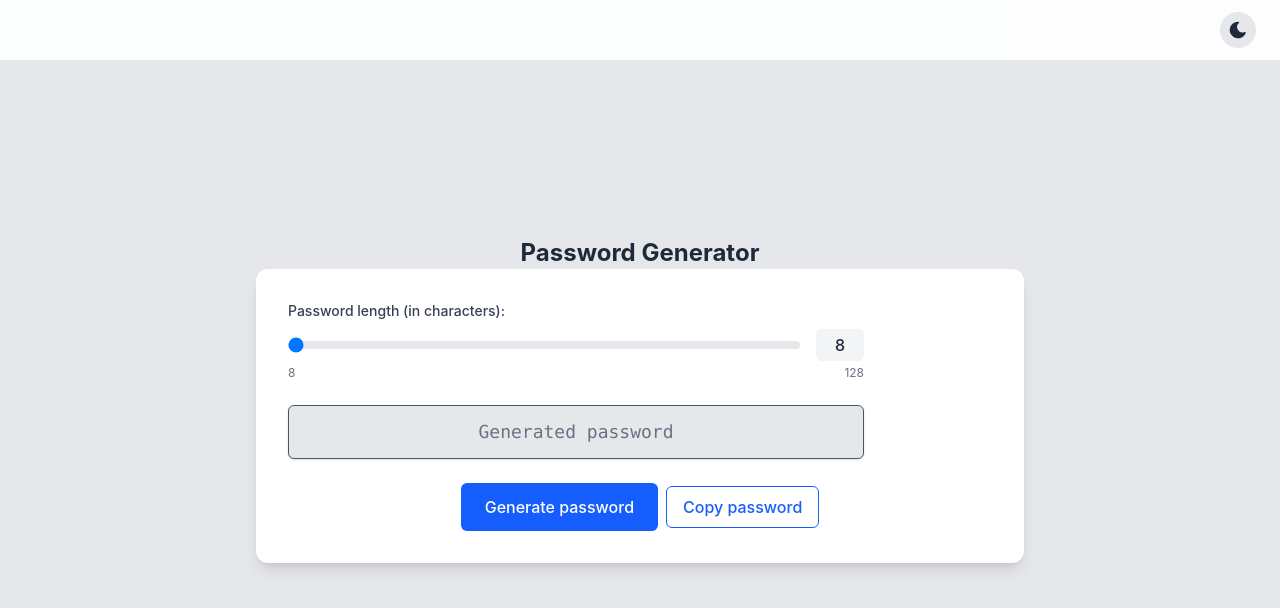
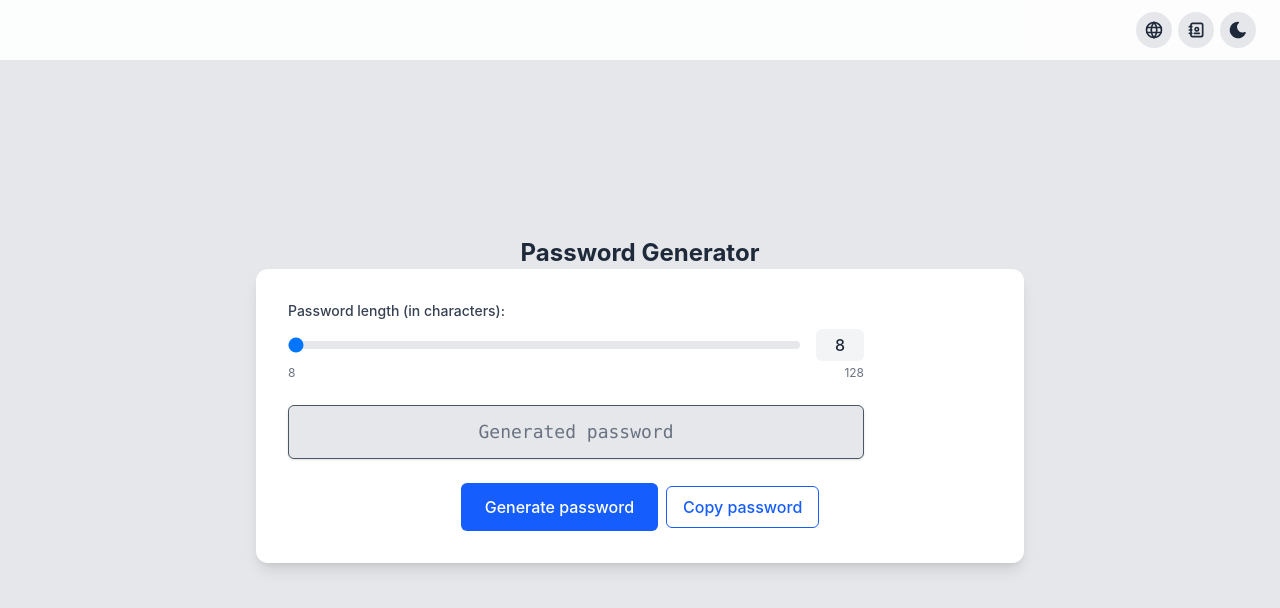
Before and after one commit to RaulCatalinas/PasswordGenerator, a React (Vite) app in the folder frontend/: page / in a window 1280 px wide. Shown: the top 608 px of the page. Built offline with nearby package versions, Linux system fonts and the light colour scheme.

Commit message:
feat(ui): created contact and language toggle buttons, functionality still to be implemented

```diff
--- /dev/null
+++ b/frontend/src/components/buttons/BaseTaskBarButton.tsx
@@ -0,0 +1,32 @@
+// Stores
+import { useDarkModeStore } from "@/src/stores/dark-mode"
+
+// React
+import { ReactNode } from "react"
+
+interface BaseTaskBarButtonProps {
+  children: ReactNode
+  onClick: () => void
+}
+
+export default function BaseTaskBarButton({
+  children,
+  onClick
+}: BaseTaskBarButtonProps) {
+  const darkModeActive = useDarkModeStore(state => state.darkModeActive)
+
+  return (
+    <button
+      onClick={onClick}
+      className={`
+        p-2 rounded-full transition-colors duration-200
+        focus:outline-none focus:ring-2 focus:ring-opacity-50
+        hover:cursor-pointer
+        ${darkModeActive ? "bg-gray-600" : "bg-gray-200"}
+        ${darkModeActive ? "hover:bg-gray-500" : "hover:bg-gray-300"}
+      `}
+    >
+      {children}
+    </button>
+  )
+}
--- /dev/null
+++ b/frontend/src/components/buttons/ButtonChangeLanguage.tsx
@@ -0,0 +1,17 @@
+// Components
+import BaseTaskBarButton from "./BaseTaskBarButton"
+
+// Third-Party libraries
+import { IconWorld } from "@tabler/icons-react"
+
+export default function ButtonChangeLanguage() {
+  const handleChangeLanguage = () => {
+    console.log("Changing language...")
+  }
+
+  return (
+    <BaseTaskBarButton onClick={handleChangeLanguage}>
+      <IconWorld size={20} />
+    </BaseTaskBarButton>
+  )
+}
--- a/frontend/src/components/buttons/ButtonChangeTheme.tsx
+++ b/frontend/src/components/buttons/ButtonChangeTheme.tsx
@@ -3,6 +3,9 @@ import { useDarkModeStore } from "@/src/stores/dark-mode"
 
 // Third-Party libraries
 import { IconMoonFilled, IconSunFilled } from "@tabler/icons-react"
+
+// Components
+import BaseTaskBarButton from "./BaseTaskBarButton"
 
 export default function ButtonChangeTheme() {
   const darkModeActive = useDarkModeStore(state => state.darkModeActive)
@@ -13,21 +16,12 @@ export default function ButtonChangeTheme() {
   }
 
   return (
-    <button
-      onClick={toggleDarkModeActive}
-      className={`
-        p-2 rounded-full transition-colors duration-200
-        focus:outline-none focus:ring-2 focus:ring-opacity-50
-        hover:cursor-pointer
-        ${darkModeActive ? "bg-gray-700" : "bg-gray-200"}
-        ${darkModeActive ? "hover:bg-gray-600" : "hover:bg-gray-300"}
-      `}
-    >
+    <BaseTaskBarButton onClick={toggleDarkModeActive}>
       {darkModeActive ? (
         <IconSunFilled size={20} />
       ) : (
         <IconMoonFilled size={20} />
       )}
-    </button>
+    </BaseTaskBarButton>
   )
 }
--- /dev/null
+++ b/frontend/src/components/buttons/ButtonContact.tsx
@@ -0,0 +1,17 @@
+// Components
+import BaseTaskBarButton from "./BaseTaskBarButton"
+
+// Third-Party libraries
+import { IconAddressBook } from "@tabler/icons-react"
+
+export default function ButtonChangeLanguage() {
+  const handleContact = () => {
+    console.log("Contacting...")
+  }
+
+  return (
+    <BaseTaskBarButton onClick={handleContact}>
+      <IconAddressBook size={20} />
+    </BaseTaskBarButton>
+  )
+}
--- a/frontend/src/components/taskbar/Taskbar.tsx
+++ b/frontend/src/components/taskbar/Taskbar.tsx
@@ -1,5 +1,7 @@
 // Components
+import ButtonChangeLanguage from "../buttons/ButtonChangeLanguage"
 import ButtonChangeTheme from "../buttons/ButtonChangeTheme"
+import ButtonContact from "../buttons/ButtonContact"
 
 // Stores
 import { useDarkModeStore } from "@/src/stores/dark-mode"
@@ -11,11 +13,13 @@ export default function TaskBar() {
     <header
       className={`
         fixed top-0 left-0 right-0 flex justify-end items-center
-        px-6 py-3
-        ${darkModeActive ? "bg-gray-800/90" : "bg-white/90"}
+        px-6 py-3 gap-1.5
+        ${darkModeActive ? "bg-gray-700/90" : "bg-white/90"}
         ${darkModeActive ? "text-white" : "text-gray-800"}
       `}
     >
+      <ButtonChangeLanguage />
+      <ButtonContact />
       <ButtonChangeTheme />
     </header>
   )
```
